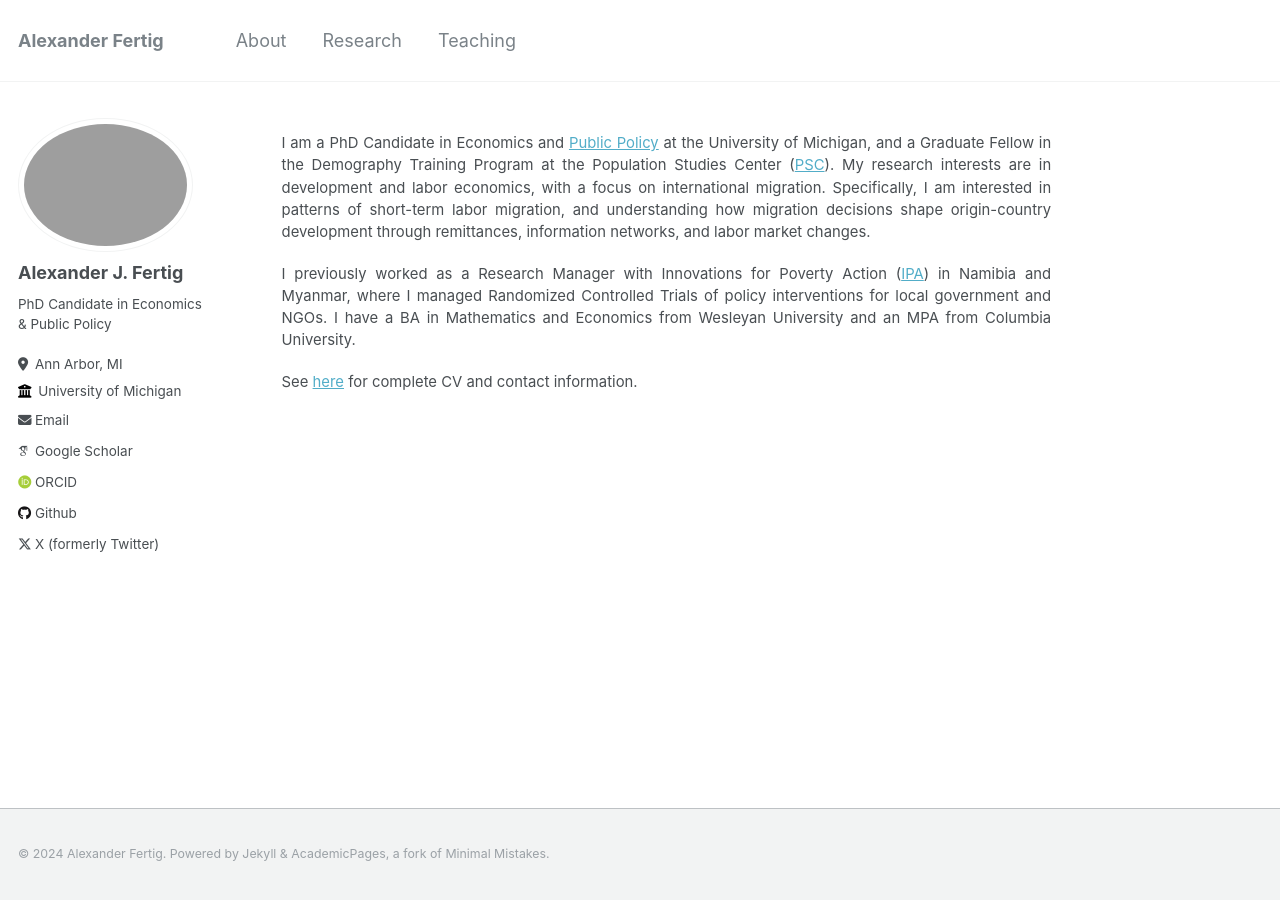
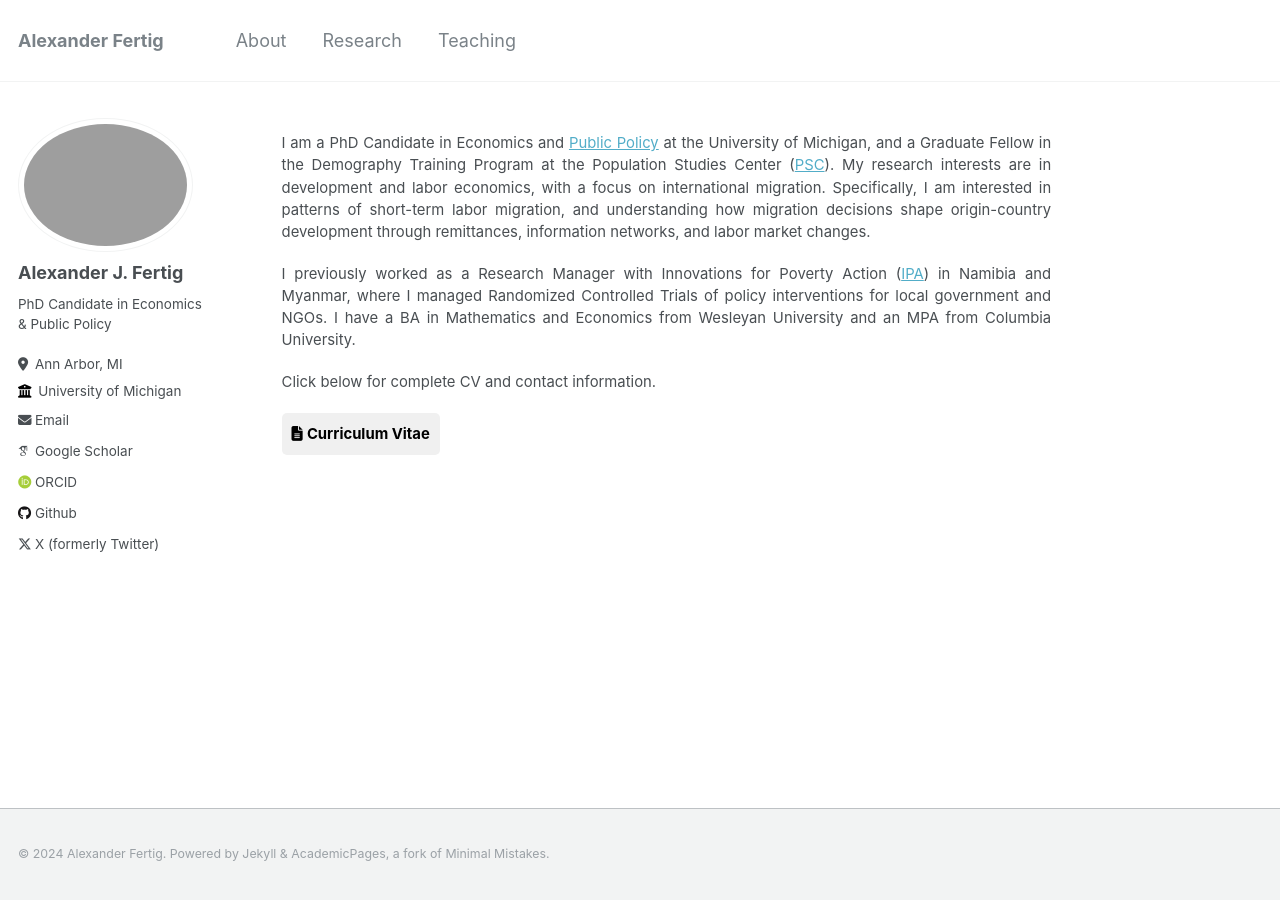
Before and after one commit to alexanderfertig/alexanderfertig.github.io, a Jekyll site: the page built from _pages/about.md, in a window 1280 px wide. Built offline with Jekyll 4.4.1, drawn with Linux system fonts in a browser that asks for light colours; some web fonts are replaced.

Commit message:
added cv icon

```diff
--- a/_pages/about.md
+++ b/_pages/about.md
@@ -11,4 +11,23 @@ I am a PhD Candidate in Economics and [Public Policy](https://fordschool.umich.e
 
 I previously worked as a Research Manager with Innovations for Poverty Action ([IPA](https://poverty-action.org/)) in Namibia and Myanmar, where I managed Randomized Controlled Trials of policy interventions for local government and NGOs. I have a BA in Mathematics and Economics from Wesleyan University and an MPA from Columbia University.
 
-See [here](https://alexanderfertig.github.io/files/afertig_cv.pdf) for complete CV and contact information.
+Click below for complete CV and contact information.
+
+<style>
+  .custom-link {
+    background-color: #f0f0f0; /* Light gray */
+    padding: 10px;
+    display: inline-block;
+    text-decoration: none !important;
+    color: black;
+    border-radius: 5px;
+    transition: background-color 0.3s; /* Smooth transition for background color */
+  }
+  .custom-link:hover {
+    background-color: #d0d0d0; /* Darker shade of gray */
+  }
+</style>
+
+<a href="https://alexanderfertig.github.io/files/afertig_cv.pdf" class="custom-link">
+    <i class="fa fa-file-alt"></i> **Curriculum Vitae**
+</a>
```
